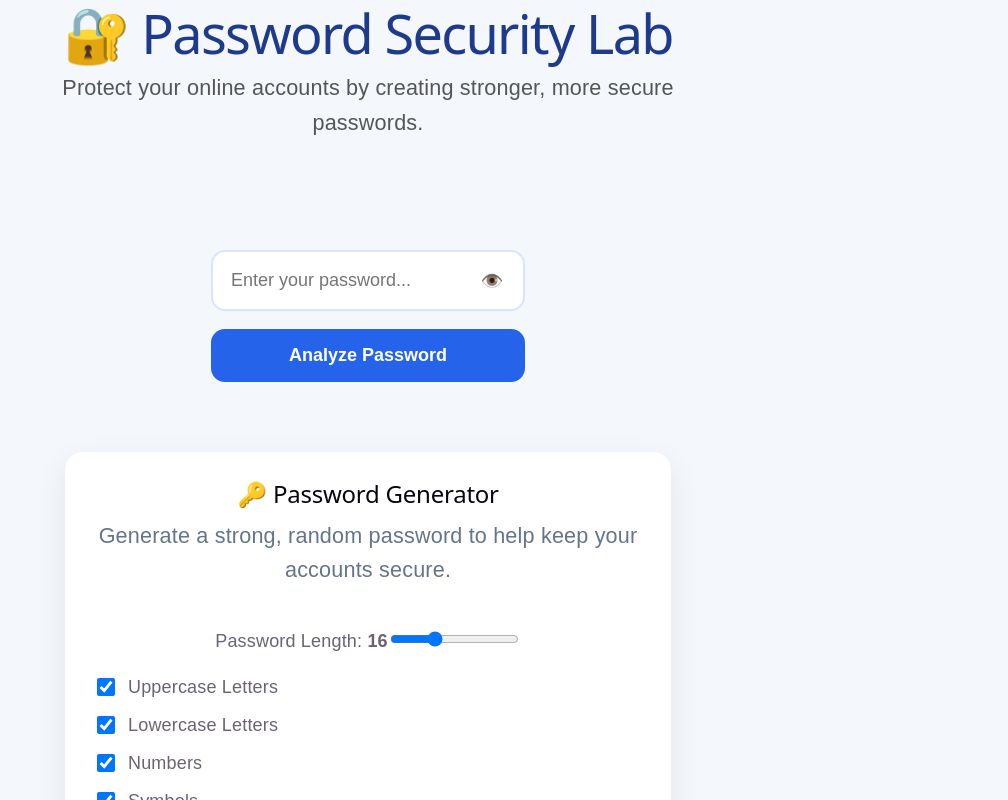
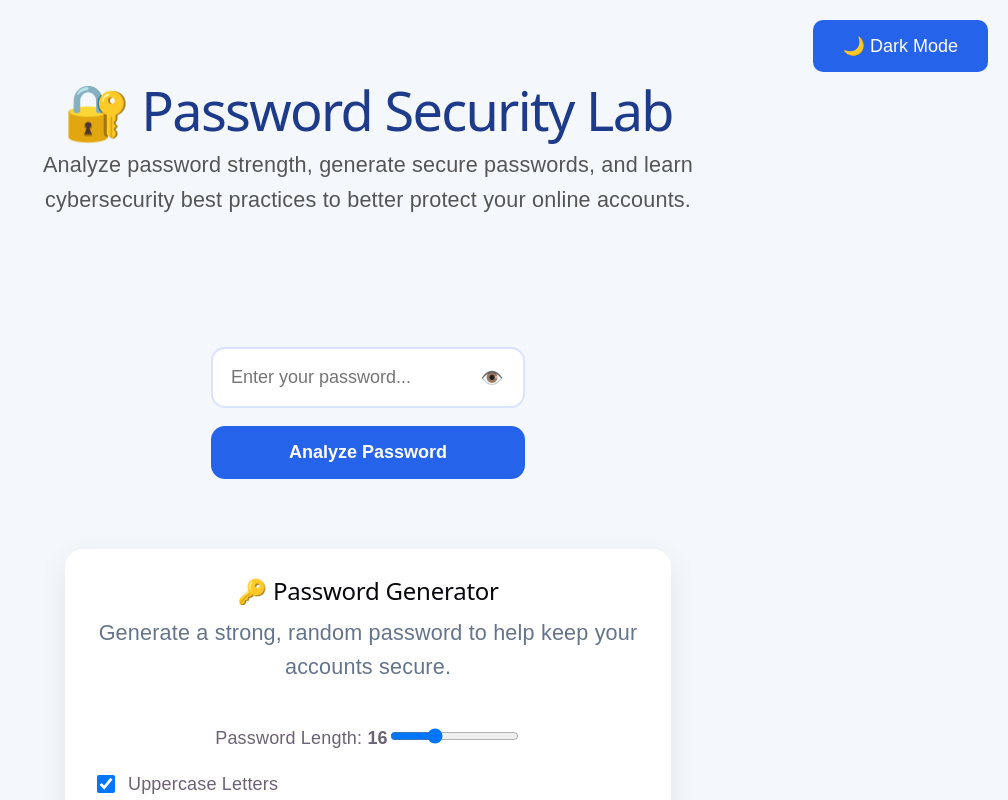
Before and after one commit to Hassy-gif/password-security-lab, a React (Vite) app: page / in a window 1280 px wide. Shown: the top 800 px of the page, without its empty margins (272-1280 px from the left). Built offline with nearby package versions, Linux system fonts and the light colour scheme.

Commit message:
feat: add dark mode and security tips

```diff
--- a/src/App.css
+++ b/src/App.css
@@ -403,3 +403,51 @@ button:hover {
   }
 
 }
+/* ===========================
+   DARK MODE
+=========================== */
+
+.dark-theme {
+  background: #0f172a;
+  color: white;
+}
+
+.dark-theme .generator,
+.dark-theme .report,
+.dark-theme .report-card,
+.dark-theme .password-history {
+  background: #1e293b;
+  color: white;
+}
+
+.dark-theme h1,
+.dark-theme h2,
+.dark-theme h3,
+.dark-theme p,
+.dark-theme li {
+  color: white;
+}
+
+.dark-theme input {
+  background: #334155;
+  color: white;
+  border-color: #475569;
+}
+
+.dark-theme .strength-bar {
+  background: #334155;
+}
+
+.theme-toggle {
+  align-self: flex-end;
+  margin-bottom: 25px;
+}
+
+.hero {
+  margin-bottom: 20px;
+}
+
+.generator,
+.report-card {
+  transition: .3s;
+}
--- a/src/App.jsx
+++ b/src/App.jsx
@@ -1,16 +1,42 @@
+import { useEffect, useState } from "react";
 import "./App.css";
+
 import Hero from "./components/Hero";
 import PasswordInput from "./components/PasswordInput";
 import PasswordGenerator from "./components/PasswordGenerator";
 import MFASection from "./components/MFASection";
+import SecurityTips from "./components/SecurityTips";
 
 function App() {
+  const [darkMode, setDarkMode] = useState(() => {
+    return localStorage.getItem("theme") === "dark";
+  });
+
+  useEffect(() => {
+    document.body.className = darkMode ? "dark-theme" : "";
+    localStorage.setItem("theme", darkMode ? "dark" : "light");
+  }, [darkMode]);
+
   return (
     <div className="app">
+
+      <button
+        className="theme-toggle"
+        onClick={() => setDarkMode(!darkMode)}
+      >
+        {darkMode ? "☀️ Light Mode" : "🌙 Dark Mode"}
+      </button>
+
       <Hero />
+
       <PasswordInput />
+
       <PasswordGenerator />
-    <MFASection />
+
+      <MFASection />
+
+      <SecurityTips />
+
     </div>
   );
 }
--- a/src/components/Hero.jsx
+++ b/src/components/Hero.jsx
@@ -1,11 +1,14 @@
 function Hero() {
   return (
     <section className="hero">
+
       <h1>🔐 Password Security Lab</h1>
 
       <p>
-        Protect your online accounts by creating stronger, more secure passwords.
+        Analyze password strength, generate secure passwords, and learn
+        cybersecurity best practices to better protect your online accounts.
       </p>
+
     </section>
   );
 }
--- /dev/null
+++ b/src/components/SecurityTips.jsx
@@ -0,0 +1,27 @@
+const tips = [
+  "Use a different password for every account.",
+  "Enable Multi-Factor Authentication whenever possible.",
+  "Use a password manager to generate and store passwords.",
+  "Never share your password or verification codes.",
+  "Watch out for phishing emails and fake login pages.",
+  "Keep your operating system and apps updated.",
+  "Avoid using personal information in your passwords.",
+  "Use passwords with at least 12–16 characters.",
+];
+
+function SecurityTips() {
+  const day = new Date().getDate();
+  const tip = tips[day % tips.length];
+
+  return (
+    <section className="generator">
+      <h2>💡 Cybersecurity Tip of the Day</h2>
+
+      <div className="password-history">
+        <p>{tip}</p>
+      </div>
+    </section>
+  );
+}
+
+export default SecurityTips;
```
